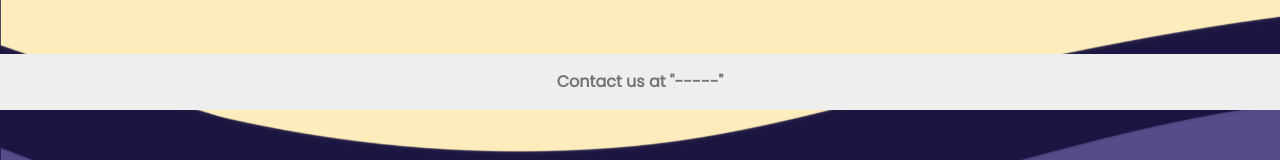
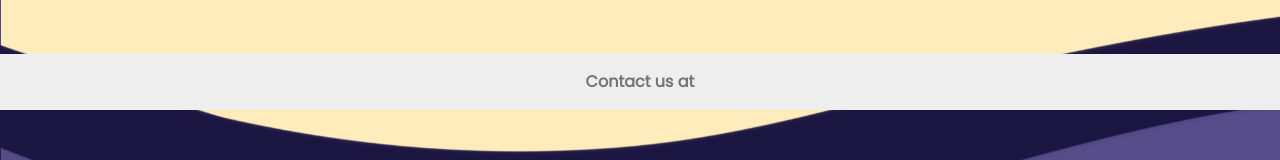
Before and after one commit to aivolution-gta/website, a Next.js app: page /contact in a window 1280 px wide. Shown: the part 766-926 px from the top of the page. Built offline with nearby package versions, Linux system fonts and the light colour scheme.

Commit message:
Fix errors

```diff
--- a/components/hovercard.tsx
+++ b/components/hovercard.tsx
@@ -28,7 +28,7 @@
     ["-30deg", "30deg"]
   );
 
-  const handleMouseMove = (e) => {
+  const handleMouseMove = (e: any) => {
     const rect = e.target.getBoundingClientRect();
 
     const width = rect.width;
--- a/pages/contact.tsx
+++ b/pages/contact.tsx
@@ -37,7 +37,7 @@
 
 
       <footer className="bg-gray-200 py-4 text-center">
-        <p className="text-gray-600">Contact us at "-----"</p>
+        <p className="text-gray-600">Contact us at</p>
       </footer>
     </div>
   );
--- a/pages/past-events.tsx
+++ b/pages/past-events.tsx
@@ -1,6 +1,6 @@
 import React from "react"
 import HoverCard from "@/components/hovercard"
-import EventCarousel from "@/components/carousel"
+// import EventCarousel from "@/components/carousel"
 
 
 export default function PastEvents () {
```
